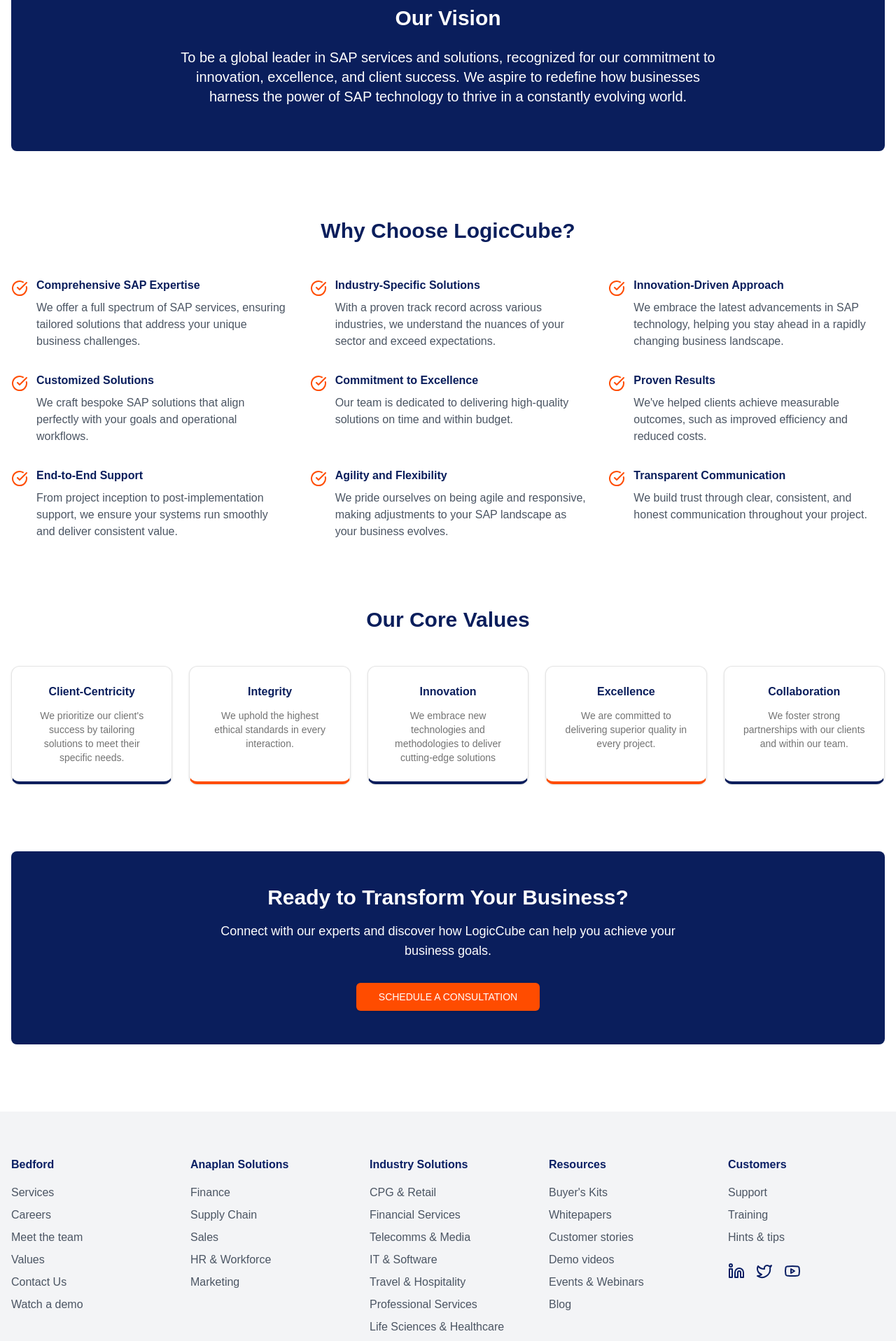
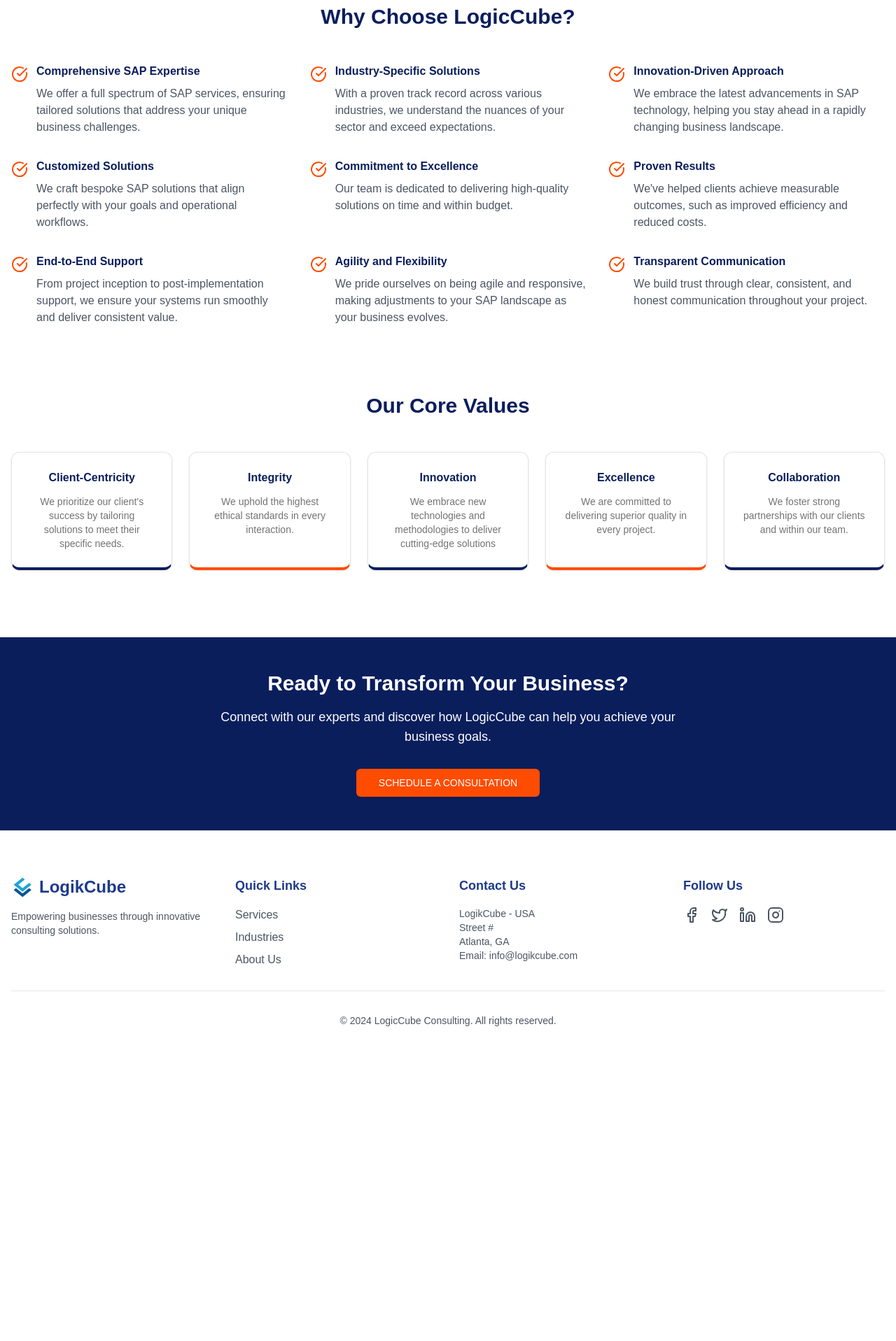
Before and after one commit to ArkaDutta-Maker/logic-cube, a Next.js app: page /about in a window 1280 px wide. Shown: the part 880-2797 px from the top of the page at 70% size. After the commit the page ends 2413 px from the top, so only its background shows below. Built offline with nearby package versions, Linux system fonts and the light colour scheme.

Commit message:
Refactor buttons to use Link component for navigation and update background images for improved aesthetics

```diff
--- a/app/about/page.tsx
+++ b/app/about/page.tsx
@@ -1,13 +1,18 @@
 import { Card, CardContent } from "@/components/ui/card";
 import { Button } from "@/components/ui/button";
-import { CheckCircle } from "lucide-react";
+import { CheckCircle, Globe, Target } from "lucide-react";
 import { cn } from "@/lib/utils";
+import Link from "next/link";
 export default function AboutPage() {
   return (
     <div>
       <div className="relative h-[400px] mb-12">
-        <div className="absolute inset-0 bg-[url('/placeholder.svg?height=400&width=1920')] bg-cover bg-center">
-          <div className="absolute inset-0 bg-[#0A1E5C]/80" />
+        <div
+          className={
+            "absolute inset-0 bg-cover bg-center bg-[url(https://picsum.photos/id/6/1920/400/?blur=10)]"
+          }
+        >
+          <div className="absolute inset-0 bg-[#100a5c62]" />
         </div>
         <div className="relative container mx-auto px-4 h-full flex flex-col justify-center items-center text-white">
           <h1 className="text-5xl font-bold mb-4 text-center">
@@ -21,29 +26,40 @@ export default function AboutPage() {
 
       <div className="container mx-auto px-4 space-y-24 pb-24">
         {/* Mission Section */}
-        <section className="text-center">
-          <h2 className="text-3xl font-bold mb-6 text-[#0A1E5C]">
+        <div className="container px-4 md:px-6">
+          <div className="grid gap-12 md:grid-cols-2 items-center">
+            <Card className="border-[#1e3a8a]/20">
+              <CardContent className="p-6">
+                <div className="flex flex-col space-y-4 items-center">
+                  <Target className="h-12 w-12 text-[#f97316] items-center" />
+                  <h2 className="text-2xl font-bold text-[#0A1E5C]">
                     Our Mission
                   </h2>
-          <p className="max-w-3xl mx-auto text-xl text-gray-600">
-            To empower organizations across industries to achieve operational
-            excellence and sustainable growth through world-class SAP services,
-            products, and expert consulting. By leveraging cutting-edge
-            technologies and proven methodologies, we aim to optimize business
-            processes and drive impactful digital transformation.
+                  <p className="text-muted-foreground">
+                    To empower organizations across industries to achieve
+                    operational excellence and sustainable growth through
+                    world-class SAP services, products, and expert consulting.
                   </p>
-        </section>
-
-        {/* Vision Section */}
-        <section className="text-center bg-[#0A1E5C] text-white py-16 rounded-lg">
-          <h2 className="text-3xl font-bold mb-6">Our Vision</h2>
-          <p className="max-w-3xl mx-auto text-xl">
-            To be a global leader in SAP services and solutions, recognized for
-            our commitment to innovation, excellence, and client success. We
-            aspire to redefine how businesses harness the power of SAP
-            technology to thrive in a constantly evolving world.
+                </div>
+              </CardContent>
+            </Card>
+            <Card className="border-[#1e3a8a]/20">
+              <CardContent className="p-6">
+                <div className="flex flex-col space-y-4 items-center">
+                  <Globe className="h-12 w-12 text-[#f97316]" />
+                  <h2 className="text-2xl font-bold text-[#0A1E5C]">
+                    Our Vision
+                  </h2>
+                  <p className="text-muted-foreground">
+                    To be a global leader in SAP services and solutions,
+                    recognized for our commitment to innovation, excellence, and
+                    success in redefining how businesses operate.
                   </p>
-        </section>
+                </div>
+              </CardContent>
+            </Card>
+          </div>
+        </div>
 
         {/* Why Choose Us Section */}
         <section>
@@ -127,7 +143,8 @@ export default function AboutPage() {
         </section>
 
         {/* CTA Section */}
-        <section className="text-center bg-[#0A1E5C] text-white rounded-lg p-12">
+      </div>
+      <section className="text-center bg-[#0A1E5C] text-white p-12">
         <h2 className="text-3xl font-bold mb-4">
           Ready to Transform Your Business?
         </h2>
@@ -135,14 +152,15 @@ export default function AboutPage() {
           Connect with our experts and discover how LogicCube can help you
           achieve your business goals.
         </p>
+        <Link href="/contact">
           <Button
             size="lg"
             className="bg-[#FF4C00] hover:bg-[#FF4C00]/90 text-white"
           >
             SCHEDULE A CONSULTATION
           </Button>
+        </Link>
       </section>
-      </div>
     </div>
   );
 }
--- a/app/contact/page.tsx
+++ b/app/contact/page.tsx
@@ -1,3 +1,4 @@
+"use client";
 import { Button } from "@/components/ui/button";
 import {
   Card,
@@ -10,15 +11,14 @@ import { Input } from "@/components/ui/input";
 import { Label } from "@/components/ui/label";
 import { Textarea } from "@/components/ui/textarea";
 import { Phone, Mail, MapPin } from "lucide-react";
-
 export default function ContactUsPage() {
   return (
     <div className="min-h-screen bg-white">
       {/* Hero Section */}
 
       <div className="relative h-[400px] mb-12">
-        <div className="absolute inset-0 bg-[url('/placeholder.svg?height=400&width=1920')] bg-cover bg-center">
-          <div className="absolute inset-0 bg-[#0A1E5C]/80" />
+        <div className="absolute inset-0 bg-[url(https://picsum.photos/id/6/1920/400/?blur=10)] bg-cover bg-center">
+          <div className="absolute inset-0 bg-[#100a5c62]" />
         </div>
         <div className="relative container mx-auto px-4 h-full flex flex-col justify-center items-center text-white">
           <h1 className="text-5xl font-bold mb-4 text-center"> Contact Us</h1>
@@ -96,25 +96,18 @@ export default function ContactUsPage() {
                 </CardHeader>
                 <CardContent className="space-y-4">
                   <div className="flex items-center space-x-4">
-                    <Phone className="h-6 w-6 text-[#FF4C00]" />
-                    <div>
-                      <p className="font-semibold">Phone</p>
-                      <p>+1 (555) 000-0000</p>
-                    </div>
-                  </div>
-                  <div className="flex items-center space-x-4">
                     <Mail className="h-6 w-6 text-[#FF4C00]" />
                     <div>
                       <p className="font-semibold">Email</p>
-                      <p>info@yourcompany.com</p>
+                      <p>info@logikcube.com </p>
                     </div>
                   </div>
                   <div className="flex items-center space-x-4">
                     <MapPin className="h-6 w-6 text-[#FF4C00]" />
                     <div>
                       <p className="font-semibold">Address</p>
-                      <p>123 Business Street, Suite 100</p>
-                      <p>New York, NY 10001</p>
+                      <p> USA Street</p>
+                      <p>Atlanta, GA</p>
                     </div>
                   </div>
                 </CardContent>
--- a/app/page.tsx
+++ b/app/page.tsx
@@ -20,12 +20,14 @@ export default function Home() {
             We aspire to redefine how businesses harness the power of SAP
             technology to thrive in a constantly evolving world.
           </p>
+          <Link href={"/contact"} passHref>
             <Button
               size="lg"
               className="bg-[#ff5f00] hover:bg-[#ff7c2a] text-white font-semibold px-8 py-3 text-lg"
             >
               Get Started
             </Button>
+          </Link>
         </div>
       </section>
 
@@ -153,12 +155,14 @@ export default function Home() {
             Contact us today for a free consultation and discover how we can
             help you achieve your goals.
           </p>
+          <Link href={"/contact"}>
             <Button
               size="lg"
               className="bg-[#ff5f00] hover:bg-[#ff7c2a] text-white font-semibold px-8 py-3 text-lg"
             >
               Schedule a Consultation
             </Button>
+          </Link>
         </div>
       </section>
     </main>
--- a/components/ui/footer.tsx
+++ b/components/ui/footer.tsx
@@ -1,313 +1,117 @@
 import Link from "next/link";
-import { Linkedin, Twitter, Youtube } from "lucide-react";
+import {
+  Facebook,
+  Twitter,
+  LinkedinIcon as LinkedIn,
+  Instagram,
+  CuboidIcon as Cube,
+} from "lucide-react";
+import Image from "next/image";
 
 export default function Footer() {
   return (
-    <footer className="bg-gray-100 pt-16 pb-8">
-      <div className="container mx-auto px-4">
-        <div className="grid grid-cols-1 md:grid-cols-2 lg:grid-cols-5 gap-8 mb-12">
-          {/* Bedford Column */}
+    <footer className="bg-white text-gray-800 border-t border-gray-200">
+      <div className="container mx-auto px-4 py-12 md:py-16">
+        <div className="grid grid-cols-1 md:grid-cols-4 gap-8">
+          <div className="space-y-4">
+            <div className="flex items-center space-x-2">
+              <Image
+                className="h-8 w-8 text-[#1e3a8a]"
+                src={"/logikcube.png"}
+                width={100}
+                height={100}
+                alt="icon"
+              />
+              <h2 className="text-2xl font-bold text-[#1e3a8a]">LogikCube</h2>
+            </div>
+            <p className="text-sm text-gray-600">
+              Empowering businesses through innovative consulting solutions.
+            </p>
+          </div>
           <div>
-            <h3 className="text-[#0a1f64] font-semibold mb-4">Bedford</h3>
+            <h3 className="text-lg font-semibold mb-4 text-[#1e3a8a]">
+              Quick Links
+            </h3>
             <ul className="space-y-2">
               <li>
                 <Link
                   href="/services"
-                  className="text-gray-600 hover:text-[#0a1f64]"
+                  className="text-gray-600 hover:text-[#1e3a8a] transition-colors"
                 >
                   Services
                 </Link>
               </li>
               <li>
                 <Link
-                  href="/careers"
-                  className="text-gray-600 hover:text-[#0a1f64]"
+                  href="/industries"
+                  className="text-gray-600 hover:text-[#1e3a8a] transition-colors"
                 >
-                  Careers
+                  Industries
                 </Link>
               </li>
               <li>
                 <Link
-                  href="/team"
-                  className="text-gray-600 hover:text-[#0a1f64]"
+                  href="/about"
+                  className="text-gray-600 hover:text-[#1e3a8a] transition-colors"
                 >
-                  Meet the team
-                </Link>
-              </li>
-              <li>
-                <Link
-                  href="/values"
-                  className="text-gray-600 hover:text-[#0a1f64]"
-                >
-                  Values
-                </Link>
-              </li>
-              <li>
-                <Link
-                  href="/contact"
-                  className="text-gray-600 hover:text-[#0a1f64]"
-                >
-                  Contact Us
-                </Link>
-              </li>
-              <li>
-                <Link
-                  href="/demo"
-                  className="text-gray-600 hover:text-[#0a1f64]"
-                >
-                  Watch a demo
+                  About Us
                 </Link>
               </li>
             </ul>
           </div>
-
-          {/* Anaplan Solutions Column */}
           <div>
-            <h3 className="text-[#0a1f64] font-semibold mb-4">
-              Anaplan Solutions
+            <h3 className="text-lg font-semibold mb-4 text-[#1e3a8a]">
+              Contact Us
             </h3>
-            <ul className="space-y-2">
-              <li>
-                <Link
-                  href="/solutions/finance"
-                  className="text-gray-600 hover:text-[#0a1f64]"
-                >
-                  Finance
-                </Link>
-              </li>
-              <li>
-                <Link
-                  href="/solutions/supply-chain"
-                  className="text-gray-600 hover:text-[#0a1f64]"
-                >
-                  Supply Chain
-                </Link>
-              </li>
-              <li>
-                <Link
-                  href="/solutions/sales"
-                  className="text-gray-600 hover:text-[#0a1f64]"
-                >
-                  Sales
-                </Link>
-              </li>
-              <li>
-                <Link
-                  href="/solutions/hr"
-                  className="text-gray-600 hover:text-[#0a1f64]"
-                >
-                  HR & Workforce
-                </Link>
-              </li>
-              <li>
-                <Link
-                  href="/solutions/marketing"
-                  className="text-gray-600 hover:text-[#0a1f64]"
-                >
-                  Marketing
-                </Link>
-              </li>
-            </ul>
+            <address className="not-italic text-sm text-gray-600">
+              <p>LogikCube - USA</p>
+              <p>Street #</p>
+              <p>Atlanta, GA</p>
+              <p>Email: info@logikcube.com </p>
+            </address>
           </div>
-
-          {/* Industry Solutions Column */}
           <div>
-            <h3 className="text-[#0a1f64] font-semibold mb-4">
-              Industry Solutions
+            <h3 className="text-lg font-semibold mb-4 text-[#1e3a8a]">
+              Follow Us
             </h3>
-            <ul className="space-y-2">
-              <li>
-                <Link
-                  href="/industries/cpg-retail"
-                  className="text-gray-600 hover:text-[#0a1f64]"
-                >
-                  CPG & Retail
-                </Link>
-              </li>
-              <li>
-                <Link
-                  href="/industries/financial-services"
-                  className="text-gray-600 hover:text-[#0a1f64]"
-                >
-                  Financial Services
-                </Link>
-              </li>
-              <li>
-                <Link
-                  href="/industries/telecom-media"
-                  className="text-gray-600 hover:text-[#0a1f64]"
-                >
-                  Telecomms & Media
-                </Link>
-              </li>
-              <li>
-                <Link
-                  href="/industries/it-software"
-                  className="text-gray-600 hover:text-[#0a1f64]"
-                >
-                  IT & Software
-                </Link>
-              </li>
-              <li>
-                <Link
-                  href="/industries/travel"
-                  className="text-gray-600 hover:text-[#0a1f64]"
-                >
-                  Travel & Hospitality
-                </Link>
-              </li>
-              <li>
-                <Link
-                  href="/industries/professional-services"
-                  className="text-gray-600 hover:text-[#0a1f64]"
-                >
-                  Professional Services
-                </Link>
-              </li>
-              <li>
-                <Link
-                  href="/industries/healthcare"
-                  className="text-gray-600 hover:text-[#0a1f64]"
-                >
-                  Life Sciences & Healthcare
-                </Link>
-              </li>
-              <li>
-                <Link
-                  href="/industries/manufacturing"
-                  className="text-gray-600 hover:text-[#0a1f64]"
-                >
-                  Manufacturing
-                </Link>
-              </li>
-              <li>
-                <Link
-                  href="/industries/aviation"
-                  className="text-gray-600 hover:text-[#0a1f64]"
-                >
-                  Airlines & Aviation
-                </Link>
-              </li>
-              <li>
-                <Link
-                  href="/industries/logistics"
-                  className="text-gray-600 hover:text-[#0a1f64]"
-                >
-                  Transport & Logistics
-                </Link>
-              </li>
-            </ul>
-          </div>
-
-          {/* Resources Column */}
-          <div>
-            <h3 className="text-[#0a1f64] font-semibold mb-4">Resources</h3>
-            <ul className="space-y-2">
-              <li>
-                <Link
-                  href="/resources/buyers-kits"
-                  className="text-gray-600 hover:text-[#0a1f64]"
-                >
-                  Buyer's Kits
-                </Link>
-              </li>
-              <li>
-                <Link
-                  href="/resources/whitepapers"
-                  className="text-gray-600 hover:text-[#0a1f64]"
-                >
-                  Whitepapers
-                </Link>
-              </li>
-              <li>
-                <Link
-                  href="/resources/customer-stories"
-                  className="text-gray-600 hover:text-[#0a1f64]"
-                >
-                  Customer stories
-                </Link>
-              </li>
-              <li>
-                <Link
-                  href="/resources/demo-videos"
-                  className="text-gray-600 hover:text-[#0a1f64]"
-                >
-                  Demo videos
-                </Link>
-              </li>
-              <li>
-                <Link
-                  href="/resources/events"
-                  className="text-gray-600 hover:text-[#0a1f64]"
-                >
-                  Events & Webinars
-                </Link>
-              </li>
-              <li>
-                <Link
-                  href="/blog"
-                  className="text-gray-600 hover:text-[#0a1f64]"
-                >
-                  Blog
-                </Link>
-              </li>
-            </ul>
-          </div>
-
-          {/* Customers Column */}
-          <div>
-            <h3 className="text-[#0a1f64] font-semibold mb-4">Customers</h3>
-            <ul className="space-y-2">
-              <li>
-                <Link
-                  href="/support"
-                  className="text-gray-600 hover:text-[#0a1f64]"
-                >
-                  Support
-                </Link>
-              </li>
-              <li>
-                <Link
-                  href="/training"
-                  className="text-gray-600 hover:text-[#0a1f64]"
-                >
-                  Training
-                </Link>
-              </li>
-              <li>
-                <Link
-                  href="/hints-tips"
-                  className="text-gray-600 hover:text-[#0a1f64]"
-                >
-                  Hints & tips
-                </Link>
-              </li>
-            </ul>
-            <div className="flex space-x-4 mt-6">
-              <Link
-                href="https://linkedin.com"
-                className="text-[#0a1f64] hover:text-blue-700"
+            <div className="flex space-x-4">
+              <a
+                href="#"
+                className="text-gray-600 hover:text-[#1e3a8a] transition-colors"
+                aria-label="Facebook"
               >
-                <Linkedin className="h-6 w-6" />
-              </Link>
-              <Link
-                href="https://twitter.com"
-                className="text-[#0a1f64] hover:text-blue-700"
+                <Facebook className="h-6 w-6" />
+              </a>
+              <a
+                href="#"
+                className="text-gray-600 hover:text-[#1e3a8a] transition-colors"
+                aria-label="Twitter"
               >
                 <Twitter className="h-6 w-6" />
-              </Link>
-              <Link
-                href="https://youtube.com"
-                className="text-[#0a1f64] hover:text-blue-700"
+              </a>
+              <a
+                href="#"
+                className="text-gray-600 hover:text-[#1e3a8a] transition-colors"
+                aria-label="LinkedIn"
               >
-                <Youtube className="h-6 w-6" />
-              </Link>
+                <LinkedIn className="h-6 w-6" />
+              </a>
+              <a
+                href="#"
+                className="text-gray-600 hover:text-[#1e3a8a] transition-colors"
+                aria-label="Instagram"
+              >
+                <Instagram className="h-6 w-6" />
+              </a>
             </div>
           </div>
         </div>
-
-        {/* Bottom Section with Flags and Certifications */}
-        <div className="border-t pt-8 flex flex-col md:flex-row justify-between items-center space-y-4 md:space-y-0"></div>
+        <div className="mt-8 pt-8 border-t border-gray-200 text-center text-sm text-gray-600">
+          <p>
+            &copy; {new Date().getFullYear()} LogicCube Consulting. All rights
+            reserved.
+          </p>
+        </div>
       </div>
     </footer>
   );
```
Also changed, not shown: app/industries/page.tsx (renamed from app/solutions/page.tsx, +5 -2 lines), app/services/page.tsx (+5 -2 lines), components/ui/Navbar.tsx (+34 -62 lines), public/logikcube.png (added). Lines whose indentation alone changed are shown as unchanged.
